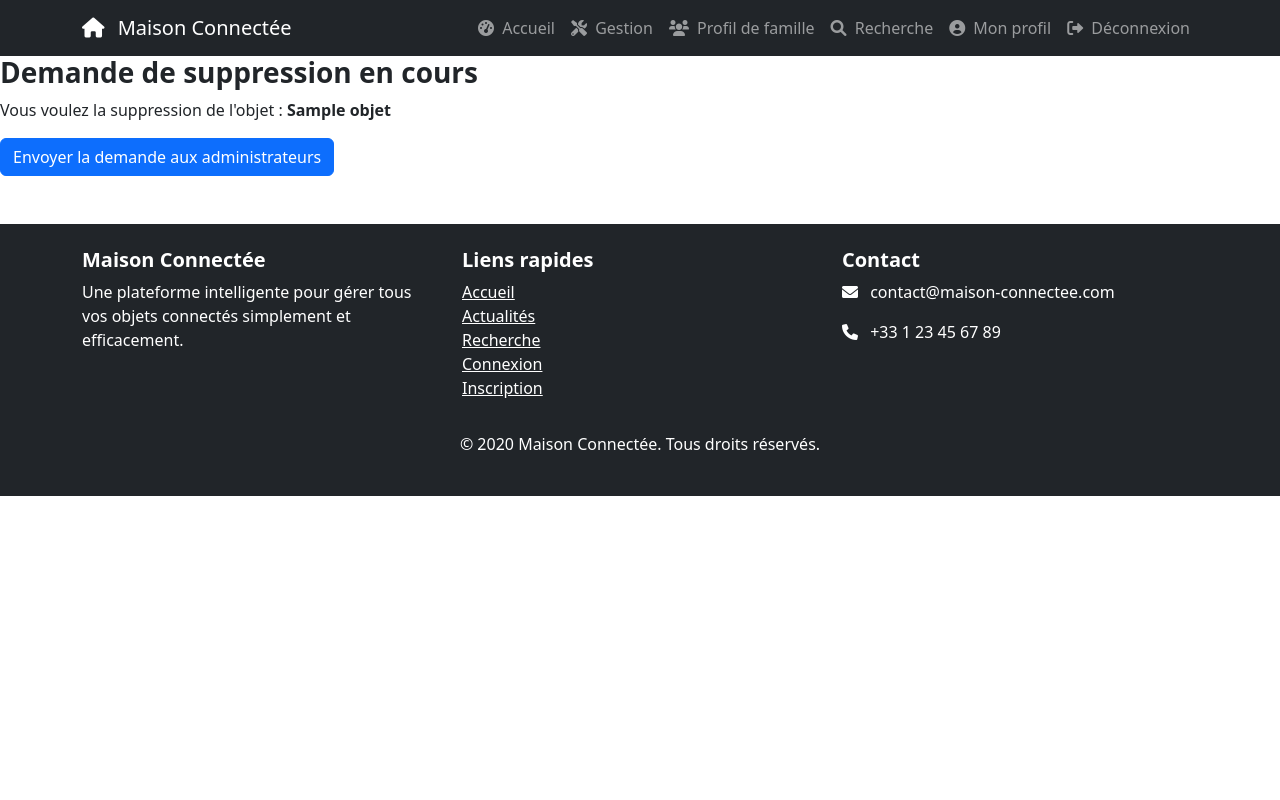
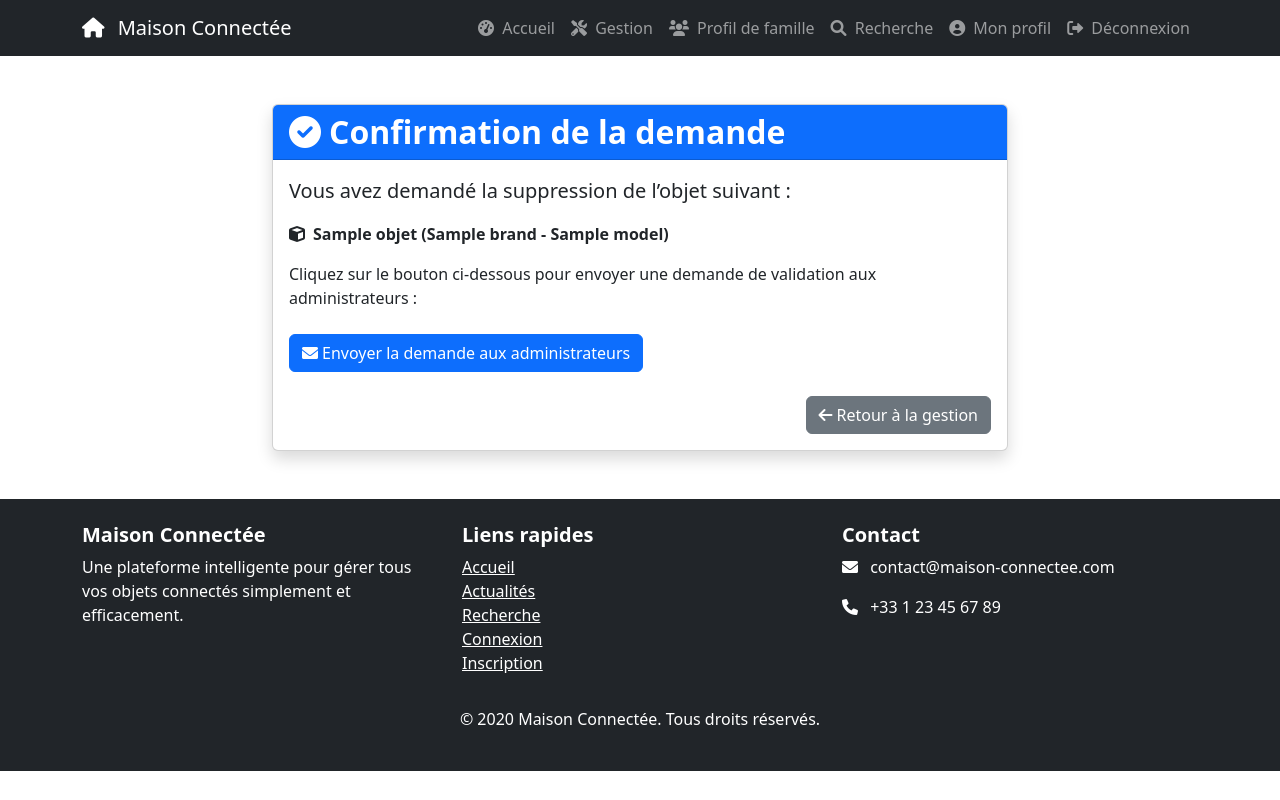
Before and after one commit to WeKup/SmartHome, a Python web app: template templates/gestion/confirm_delete.html in a window 1280 px wide. Run offline with Jinja, Linux system fonts and the light colour scheme; the template is opened without the code that fills it: most values are stand-ins (such as "Sample title", 1, 10 or a date in 2020).

Commit message:
Update confirm_delete.html

```diff
--- a/templates/gestion/confirm_delete.html
+++ b/templates/gestion/confirm_delete.html
@@ -1,21 +1,42 @@
 {% extends 'LayoutCo.html' %}
-{% block title %}Confirmation suppression{% endblock %}
+{% block title %}Confirmation de suppression{% endblock %}
 
 {% block content %}
-<h3>Demande de suppression en cours</h3>
-<p>Vous voulez la suppression de l'objet : <strong>{{ objet.name }}</strong></p>
+<div class="container mt-5">
+    <div class="row">
+        <div class="col-lg-8 mx-auto">
+            <div class="card shadow">
+                <div class="card-header bg-primary text-white">
+                    <h2 class="mb-0"><i class="fas fa-check-circle me-2"></i>Confirmation de la demande</h2>
+                </div>
+                <div class="card-body">
+                    <p class="fs-5">Vous avez demandé la suppression de l’objet suivant :</p>
+                    <p class="fw-bold">
+                        <i class="fas fa-cube me-2"></i>{{ objet.name }} ({{ objet.brand }} - {{ objet.model }})
+                    </p>
 
-<p>
+                    <p class="mb-4">Cliquez sur le bouton ci-dessous pour envoyer une demande de validation aux administrateurs :</p>
+
                     <a
                         href="mailto:{{ admin_emails }}?subject={{ 'Demande de suppression d\'objet' | urlencode }}&body={{ ('Bonjour,%0D%0A%0D%0AUn utilisateur demande la suppression de l\'objet suivant : ' + objet.name + ' (' + objet.brand + ' - ' + objet.model + ').%0D%0AMerci de valider cette demande.') | urlencode }}"
                         onclick="document.getElementById('confirmation-message').style.display = 'block';"
                         class="btn btn-primary"
                     >
-        Envoyer la demande aux administrateurs
+                        <i class="fas fa-envelope me-1"></i>Envoyer la demande aux administrateurs
                     </a>
+
+                    <p id="confirmation-message" class="mt-3 text-success fw-bold" style="display:none;">
+                        ✅ Le message a été transmis via votre messagerie par défaut.
                     </p>
 
-<p id="confirmation-message" style="display:none; color: green; font-weight: bold;">
-    ✅ Le message a été transmis via votre messagerie par défaut.
-</p>
+                    <div class="text-end mt-4">
+                        <a href="{{ url_for('gestion.gestion') }}" class="btn btn-secondary">
+                            <i class="fas fa-arrow-left me-1"></i>Retour à la gestion
+                        </a>
+                    </div>
+                </div>
+            </div>
+        </div>
+    </div>
+</div>
 {% endblock %}
```
Lines whose indentation alone changed are shown as unchanged.
